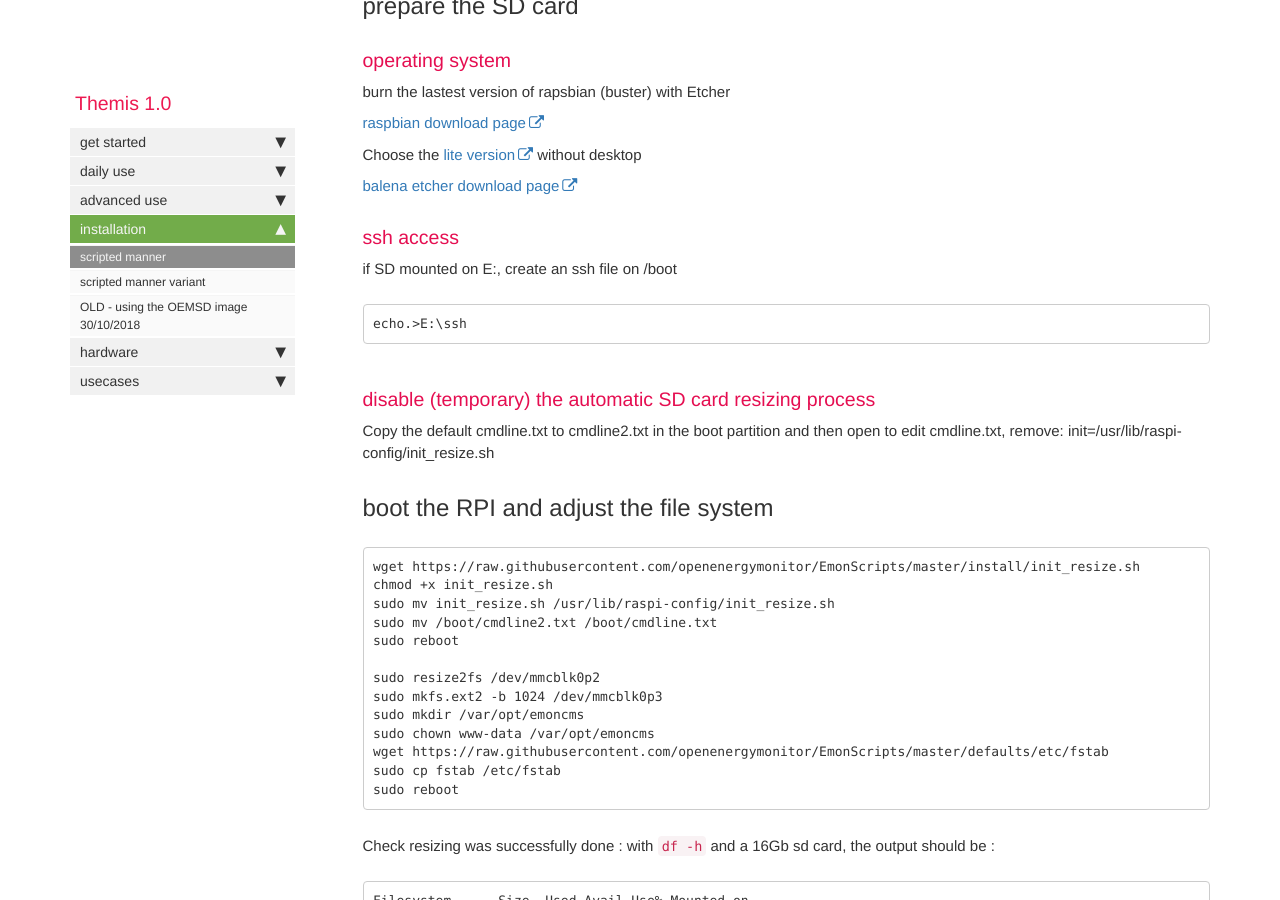
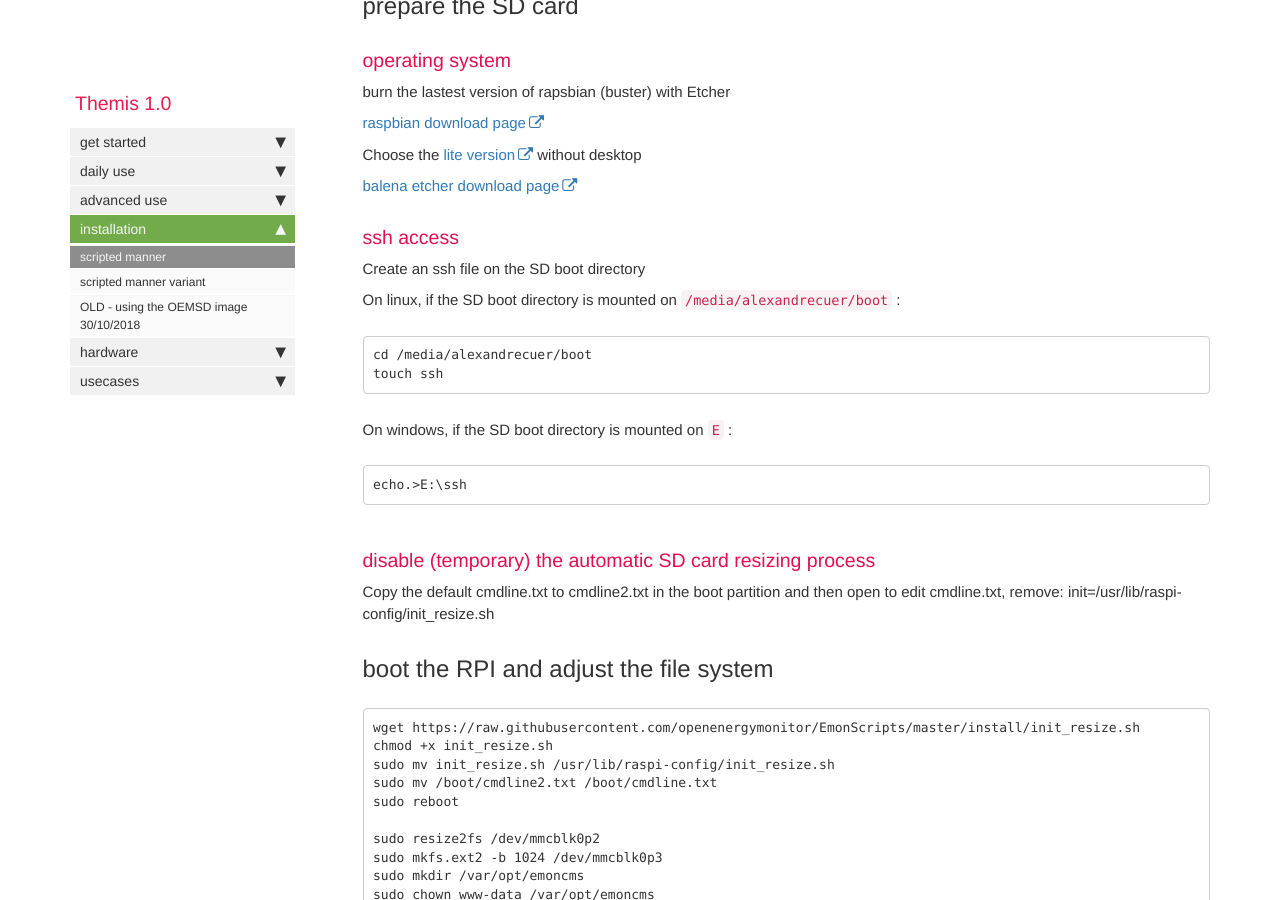
Before and after one commit to dromotherm/documentation, a Jekyll site: the page built from pages/themis/Note_install_Themis.md, in a window 1280 px wide and 900 px high, scrolled down 617 px. Built offline with Jekyll 4.4.1, drawn with Linux system fonts in a browser that asks for light colours; comment, search, counter and statistics services are not loaded.

Commit message:
Update Note_install_Themis.md

````diff
--- a/pages/themis/Note_install_Themis.md
+++ b/pages/themis/Note_install_Themis.md
@@ -18,7 +18,15 @@
 
 ### ssh access
 
-if SD mounted on E:, create an ssh file on /boot
+Create an ssh file on the SD boot directory
+
+On linux, if the SD boot directory is mounted on `/media/alexandrecuer/boot` :
+```
+cd /media/alexandrecuer/boot
+touch ssh
+```
+
+On windows, if the SD boot directory is mounted on `E` :
 
 ```
 echo.>E:\ssh
````
